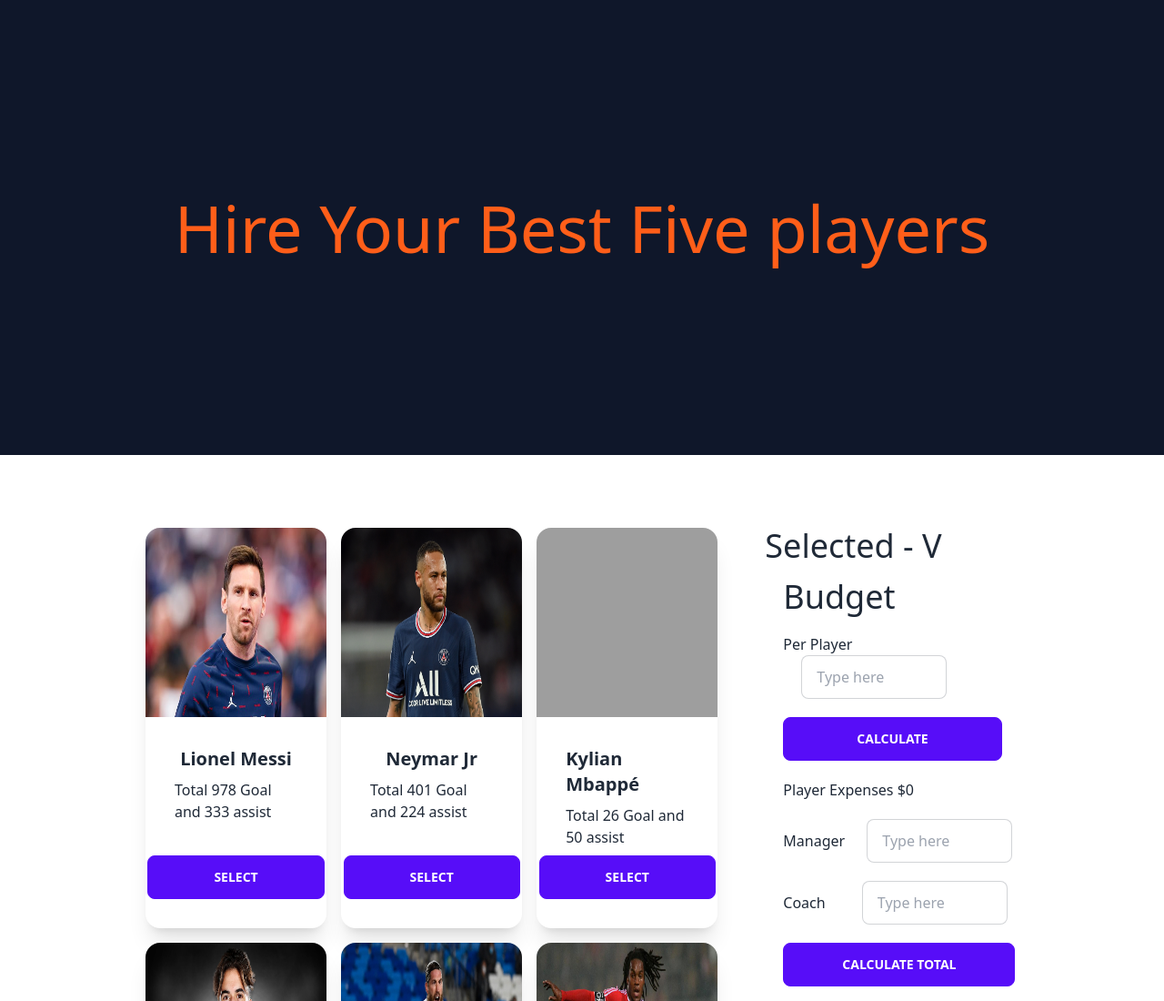
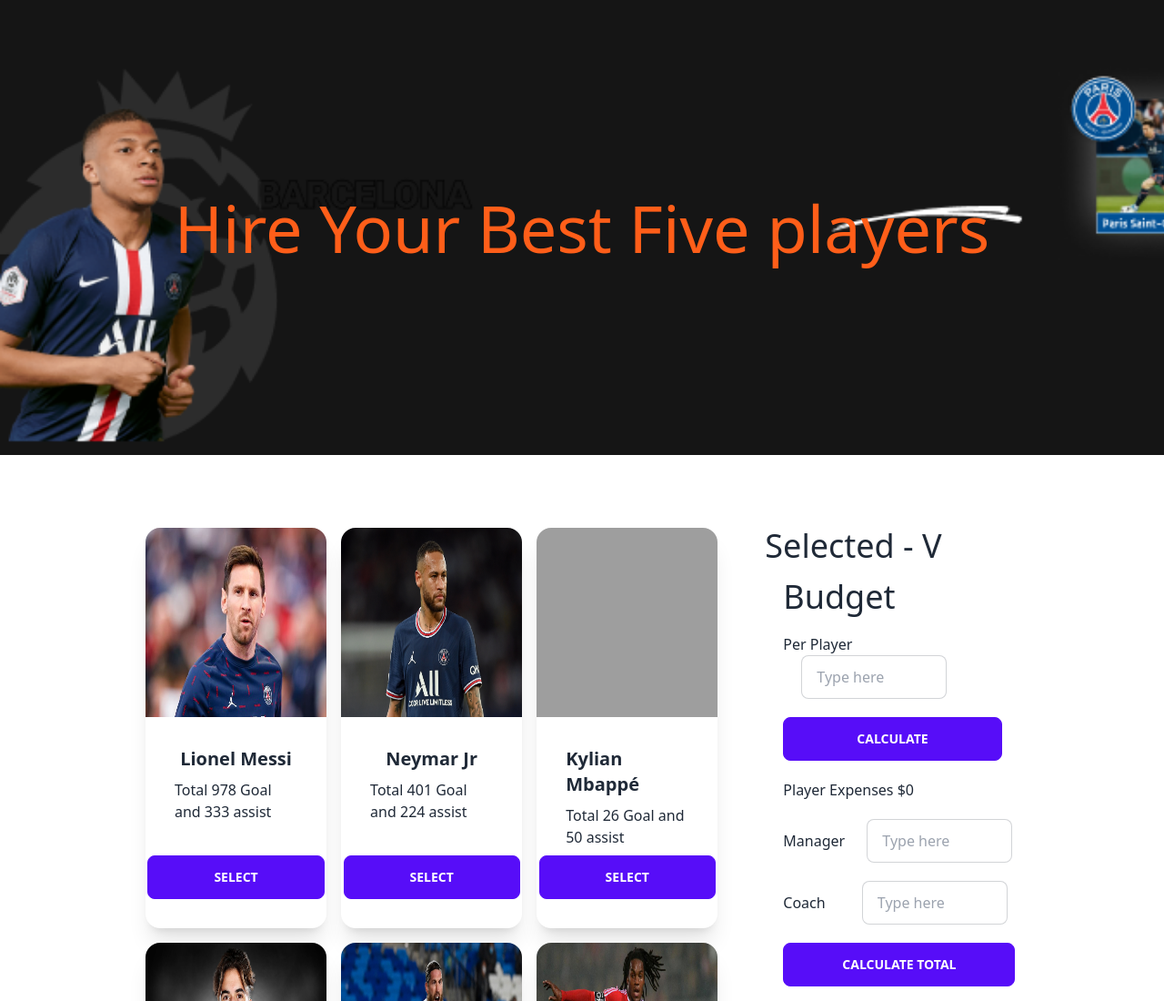
Before and after one commit to webnur/best-five-dom, a plain HTML site: page index.html in a window 1280 px wide. Shown: the top 1100 px of the page at 91% size. Drawn offline with nearby package versions, Linux system fonts and the light colour scheme; grey boxes are pictures that could not be loaded.

Commit message:
header image added

```diff
--- a/index.html
+++ b/index.html
@@ -18,7 +18,7 @@
             padding-right: 4.5rem;
         }
         .custom-bg {
-          background-image: url(images/Lionel-Messi.jpeg);
+          background-image: url(images/header.png);
           background-repeat: no-repeat;
          background-size: cover;
 
@@ -30,7 +30,7 @@
 </head>
 <body>
     <header>
-        <section class="bg-slate-900">
+        <section class="custom-bg">
             <div class="custom-height flex justify-center items-center">
               <h1 class="text-7xl" style="color: #FF5E19;">Hire Your Best Five players </h1>
             </div>
```
Also changed, not shown: images/header.png (added).
